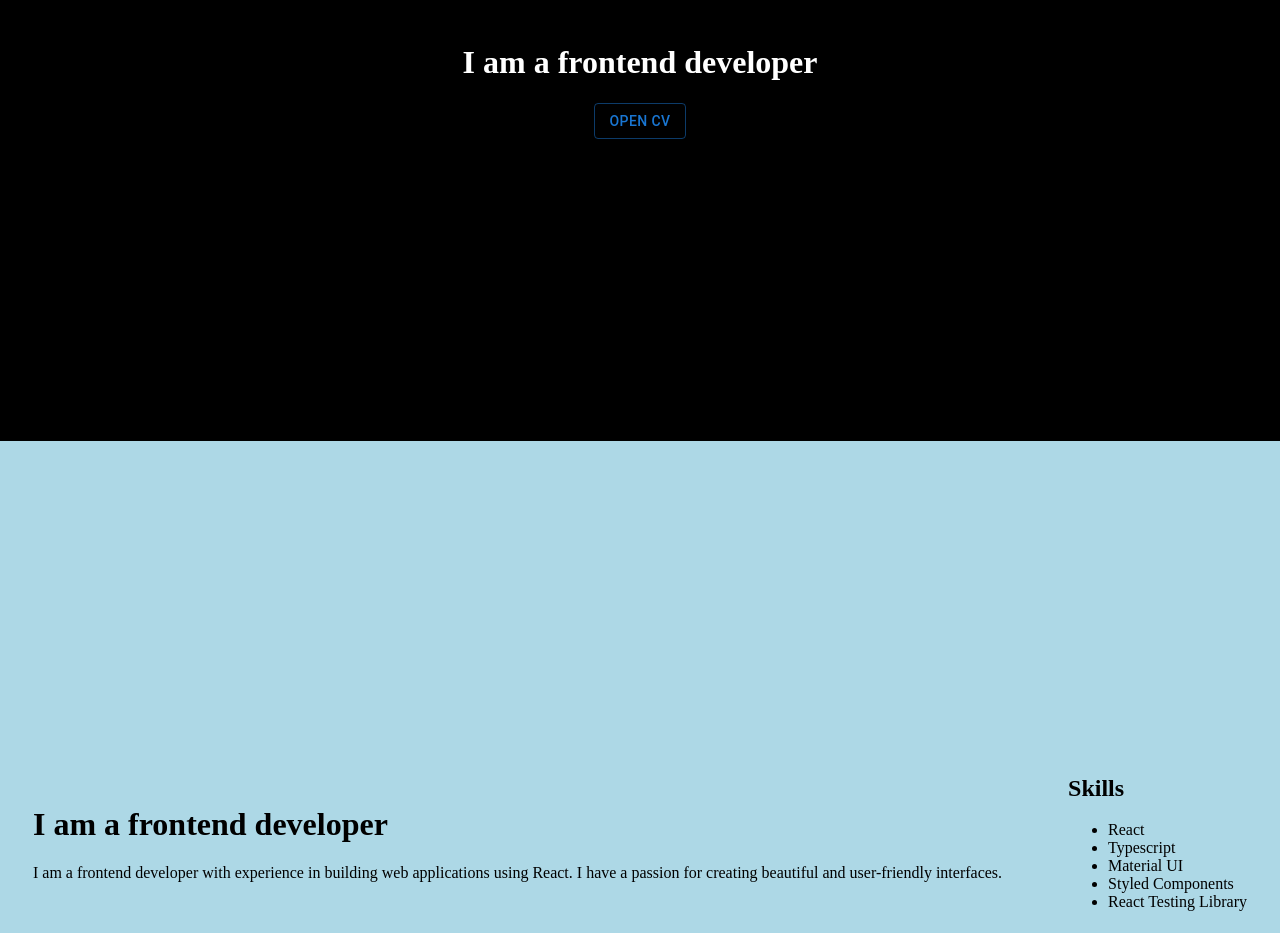
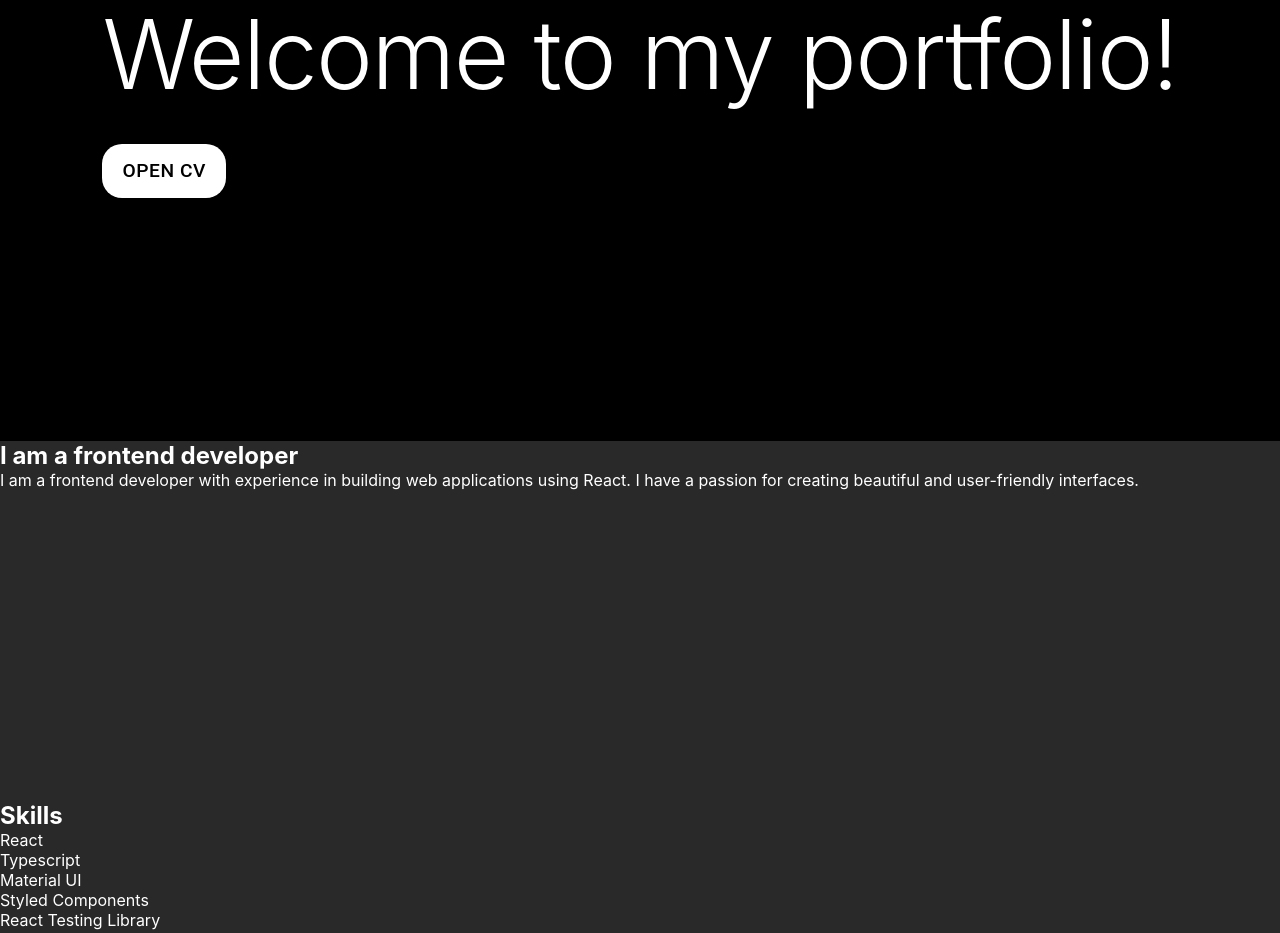
Before and after one commit to cbalsemao/cv-project, a React (Vite) app: page / in a window 1280 px wide. Shown: the part 359-1292 px from the top of the page. Built offline with nearby package versions, Linux system fonts and the light colour scheme.

Commit message:
chore: scroll section implemented

```diff
--- a/package.json
+++ b/package.json
@@ -14,6 +14,8 @@
     "@emotion/styled": "^11.14.0",
     "@mui/icons-material": "^6.4.0",
     "@mui/material": "^6.4.0",
+    "framer-motion": "^12.0.0",
+    "gsap": "^3.12.7",
     "i18next": "^24.2.1",
     "react": "^18.3.1",
     "react-dom": "^18.3.1",
--- a/src/pages/landing-page/LandPage.tsx
+++ b/src/pages/landing-page/LandPage.tsx
@@ -1,79 +1,15 @@
-import { useEffect, useRef } from 'react';
-import AboutMeSection from './sections/AboutMeSection';
 import IntroSection from './sections/IntroSection';
-import { gsap } from 'gsap';
-import { ScrollTrigger } from 'gsap/ScrollTrigger';
 import './land-page.style.css';
-import ProjectsSection from './sections/ProjectsSection';
 import ContactMeSection from './sections/ContactMeSection';
-
-gsap.registerPlugin(ScrollTrigger);
-
-const SRC_PATH = 'space-random-photo.jpg';
+import ScrollSection from './sections/ScrollSection';
 
 const LandPage = () => {
-  const containerRef = useRef<HTMLDivElement>(null);
-  const introSectionRef = useRef<HTMLDivElement>(null);
-  const aboutMeSectionRef = useRef<HTMLDivElement>(null);
-  const projectsSectionRef = useRef<HTMLDivElement>(null);
-  const contactMeSectionRef = useRef<HTMLDivElement>(null);
-
-  useEffect(() => {
-    // Vertical scroll for IntroSection to AboutMeSection
-    gsap.to(introSectionRef.current, {
-      scrollTrigger: {
-        trigger: introSectionRef.current,
-        start: 'top top',
-        end: 'bottom top',
-        scrub: true,
-        // pin: true,
-      },
-    });
-
-    // Horizontal scroll for AboutMeSection to ProjectsSection
-    gsap.to(aboutMeSectionRef.current, {
-      xPercent: -100,
-      ease: 'none',
-      scrollTrigger: {
-        trigger: aboutMeSectionRef.current,
-        start: 'top top',
-        end: () => `+=${containerRef.current!.offsetWidth}`,
-        scrub: true,
-        // pin: true,
-        snap: 1,
-      },
-    });
-
-    // // Vertical scroll for ProjectsSection to ContactMeSection
-    // gsap.to(projectsSectionRef.current, {
-    //   scrollTrigger: {
-    //     trigger: projectsSectionRef.current,
-    //     start: 'top top',
-    //     end: 'bottom top',
-    //     scrub: true,
-    //     pin: true,
-    //   },
-    // });
-  }, []);
-
   return (
-    <div ref={containerRef} style={{}}>
-      <div ref={introSectionRef} style={{ height: '100vh' }}>
-        <IntroSection />
-      </div>
-      <div ref={aboutMeSectionRef} style={{ display: 'flex', width: '100vw' }}>
-        <AboutMeSection />
-      </div>
-      <div ref={projectsSectionRef} style={{ display: 'flex', width: '100vw' }}>
-        <ProjectsSection />
-      </div>
-      {/*<div
-        ref={contactMeSectionRef}
-        style={{ display: 'flex', width: '100vw' }}
-      >
-        <ContactMeSection />
-      </div> */}
-    </div>
+    <>
+      <IntroSection />
+      <ScrollSection />
+      <ContactMeSection />
+    </>
   );
 };
 
--- a/src/pages/landing-page/land-page.style.css
+++ b/src/pages/landing-page/land-page.style.css
@@ -0,0 +1,45 @@
+html,
+body,
+* {
+  padding: 0;
+  margin: 0;
+  box-sizing: border-box;
+  font-family: 'Montserrat', -apple-system, BlinkMacSystemFont, Segoe UI, Roboto,
+    Oxygen, Ubuntu, Cantarell, Fira Sans, Droid Sans, Helvetica Neue, sans-serif;
+}
+
+:root {
+  --backgroundColor: #292929;
+  --primaryTextColor: #e6e6e6;
+}
+
+body {
+  background-color: var(--backgroundColor);
+}
+
+.scroll-section-outer {
+  overflow: hidden;
+}
+
+.scroll-section-inner {
+  height: 100vh;
+  width: 400vw;
+  display: flex;
+  flex-direction: row;
+  position: relative;
+}
+
+.scroll-section {
+  height: 100vh;
+  width: 100vw;
+  display: flex;
+  justify-content: center;
+  align-items: center;
+}
+
+.scroll-section h3 {
+  color: var(--primaryTextColor);
+  letter-spacing: var(--headlineMedium);
+  font-size: var(--headlineMedium);
+  text-transform: uppercase;
+}
--- a/src/pages/landing-page/sections/AboutMeSection.tsx
+++ b/src/pages/landing-page/sections/AboutMeSection.tsx
@@ -5,13 +5,11 @@ const AboutMeSection = () => {
     <Grid
       container
       sx={{
-        backgroundColor: 'lightblue',
         flexDirection: 'row',
         display: 'flex',
-        justifyContent: 'space-around',
-        alignItems: 'center',
         width: '100%',
         height: '100vh',
+        color: 'white',
       }}
     >
       <Grid>
--- a/src/pages/landing-page/sections/ContactMeSection.tsx
+++ b/src/pages/landing-page/sections/ContactMeSection.tsx
@@ -5,13 +5,12 @@ const ContactMeSection = () => {
     <Grid
       container
       sx={{
-        backgroundColor: 'lightblue',
         flexDirection: 'row',
         display: 'flex',
-        justifyContent: 'space-around',
-        alignItems: 'center',
+        backgroundColor: 'black',
         width: '100%',
         height: '100vh',
+        color: 'white',
       }}
     >
       ContactMeSection
--- a/src/pages/landing-page/sections/IntroSection.tsx
+++ b/src/pages/landing-page/sections/IntroSection.tsx
@@ -1,28 +1,98 @@
-import { Button } from '@mui/material';
+import { Button, Typography } from '@mui/material';
 import Grid from '@mui/material/Grid2';
+import { useLayoutEffect, useRef } from 'react';
+import { gsap } from 'gsap';
 import { useNavigate } from 'react-router-dom';
 
 const IntroSection = () => {
   const navigate = useNavigate();
+  const textRef = useRef<HTMLDivElement>(null);
+  const sectionRef = useRef<HTMLDivElement>(null);
+
+  useLayoutEffect(() => {
+    const observer = new IntersectionObserver(
+      (entries) => {
+        const [entry] = entries;
+        if (entry.isIntersecting && textRef.current) {
+          // Trigger animation when the section is in view
+          const letters = textRef.current.querySelectorAll('.char');
+          gsap.fromTo(
+            letters,
+            {
+              y: 200,
+              opacity: 0,
+            },
+            {
+              y: 0,
+              opacity: 1,
+              stagger: 0.1,
+              ease: 'power4.out',
+            }
+          );
+        }
+      },
+      { threshold: 0.5 } // Animation starts when 50% of the section is visible
+    );
+
+    if (sectionRef.current) {
+      observer.observe(sectionRef.current);
+    }
+
+    return () => {
+      if (sectionRef.current) {
+        observer.unobserve(sectionRef.current);
+      }
+    };
+  }, []);
 
   return (
     <Grid
+      ref={sectionRef} // Reference for observing visibility
       container
       sx={{
+        backgroundColor: 'black',
         justifyContent: 'center',
         alignItems: 'center',
         flexDirection: 'column',
-        backgroundColor: 'black',
         color: 'white',
-        height: '100%',
+        height: '100vh',
         width: '100%',
       }}
     >
-      <h1>Hello, I'm Camila</h1>
-      <h1>I am a frontend developer</h1>
-      <Button variant="outlined" onClick={() => navigate('/cv')}>
-        Open cv
-      </Button>
+      <div ref={textRef}>
+        <Typography variant="h1">
+          {'Hello, I am Camila'.split('').map((char, index) => (
+            <span key={index} className="char">
+              {char === ' ' ? '\u00A0' : char}
+            </span>
+          ))}
+        </Typography>
+        <Typography variant="h1">
+          {'Welcome to my portfolio!'.split('').map((char, index) => (
+            <span key={index} className="char">
+              {char === ' ' ? '\u00A0' : char}
+            </span>
+          ))}
+        </Typography>
+        <Button
+          variant="contained"
+          onClick={() => navigate('/cv')}
+          sx={{
+            mt: 4,
+            backgroundColor: 'white',
+            color: 'black',
+            '&:hover': {
+              backgroundColor: 'gray',
+            },
+            fontSize: '1.2rem',
+            padding: '10px 20px',
+            borderRadius: '20px',
+            boxShadow: '0 4px 8px rgba(0, 0, 0, 0.2)',
+          }}
+        >
+          Open CV
+        </Button>
+      </div>
     </Grid>
   );
 };
--- a/src/pages/landing-page/sections/ProjectsSection.tsx
+++ b/src/pages/landing-page/sections/ProjectsSection.tsx
@@ -5,7 +5,7 @@ const ProjectsSection = () => {
     <Grid
       container
       sx={{
-        backgroundColor: 'lightgreen',
+        // backgroundColor: 'lightgreen',
         flexDirection: 'row',
         display: 'flex',
         justifyContent: 'space-around',
--- /dev/null
+++ b/src/pages/landing-page/sections/ScrollSection.tsx
@@ -0,0 +1,61 @@
+import { useRef, useEffect, useLayoutEffect } from 'react';
+import { gsap } from 'gsap';
+import { ScrollTrigger } from 'gsap/dist/ScrollTrigger';
+import AboutMeSection from './AboutMeSection';
+import ProjectsSection from './ProjectsSection';
+
+const ScrollSection = () => {
+  const sectionRef = useRef(null);
+  const triggerRef = useRef(null);
+
+  gsap.registerPlugin(ScrollTrigger);
+
+  useLayoutEffect(() => {
+    const pin = gsap.fromTo(
+      sectionRef.current,
+      {
+        translateX: 0,
+      },
+      {
+        translateX: '-100vw', //depends of the width of the section, direction and how many sections you have
+        ease: 'none',
+        duration: 1,
+        scrollTrigger: {
+          trigger: triggerRef.current,
+          start: 'top top',
+          end: '2000 top',
+          scrub: 0.5,
+          pin: true,
+        },
+      }
+    );
+    return () => {
+      {
+        /* A return function for killing the animation on component unmount */
+      }
+      pin.kill();
+    };
+  }, []);
+
+  return (
+    <section className="scroll-section-outer">
+      {/* The section up act just as a wrapper. If the trigger (below) is the
+      first jsx element in the component, you get an error on route change */}
+
+      {/* The div below act just as a trigger. As the doc suggests, the trigger and
+      the animation should alway be two separated refs */}
+      <div ref={triggerRef}>
+        <div ref={sectionRef} className="scroll-section-inner">
+          <div className="scroll-section">
+            <AboutMeSection />
+          </div>
+          <div className="scroll-section">
+            <ProjectsSection />
+          </div>
+        </div>
+      </div>
+    </section>
+  );
+};
+
+export default ScrollSection;
```
Also changed, not shown: 1 other file (tests, documents, lock files or other folders).
